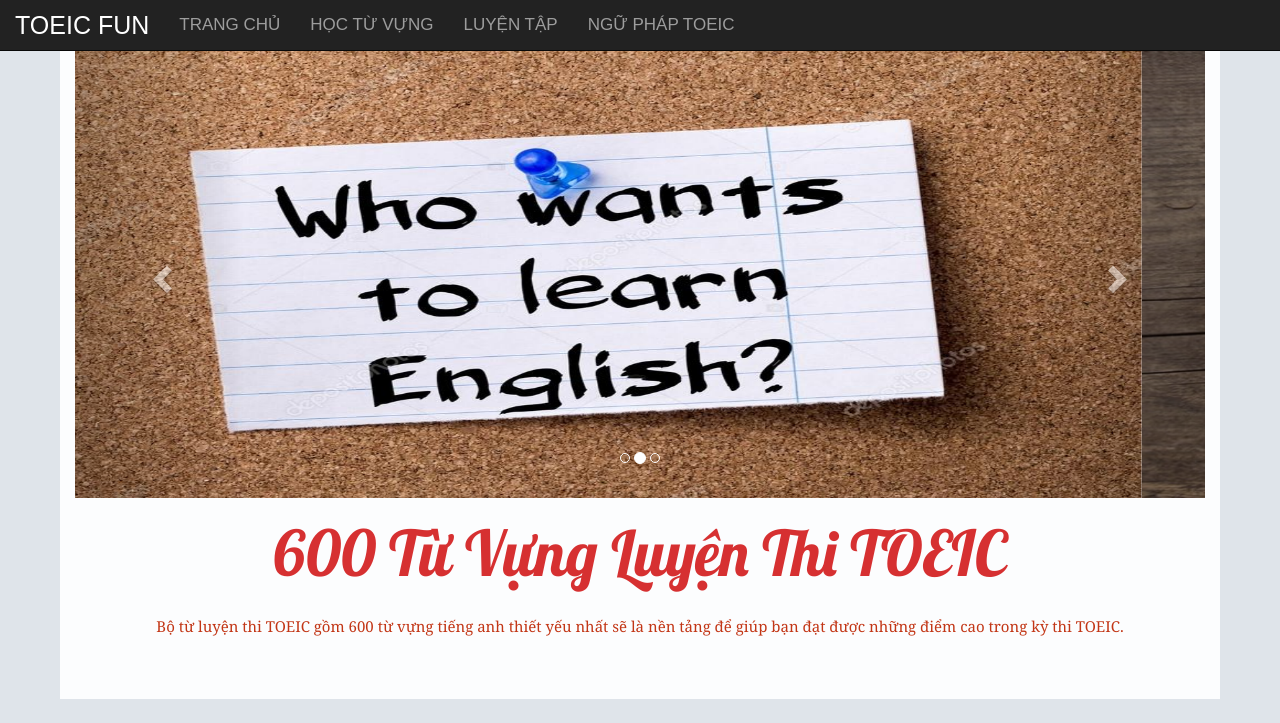
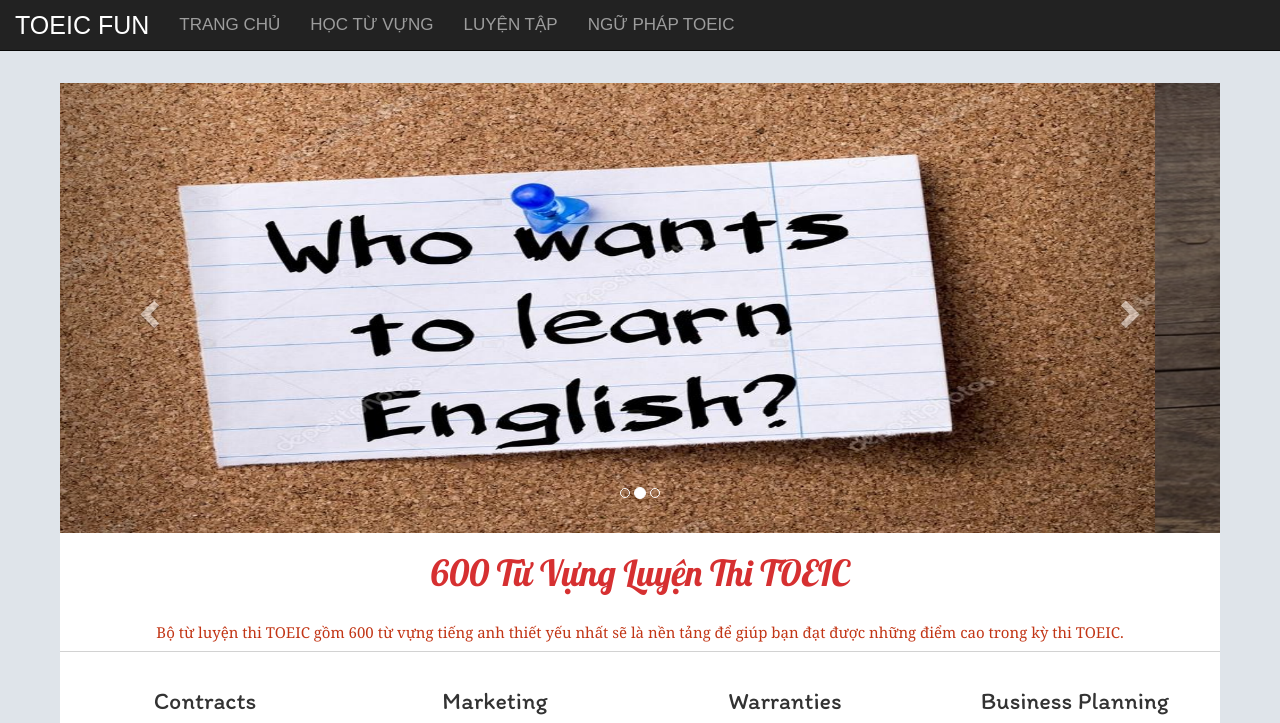
Before and after one commit to meomen/TOEICFun, a plain HTML site: page index.html in a window 1280 px wide. Shown: the top 723 px of the page. Drawn offline with nearby package versions, Linux system fonts and the light colour scheme.

Commit message:
Chỉnh sửa giao diện.
Chỉnh sửa phần sildeshow sao cho vừa chiều rộng và sửa lại favicon của contract.html.

```diff
--- a/content/topic/contract.html
+++ b/content/topic/contract.html
@@ -4,7 +4,7 @@
   <title>TOEIC FUN</title>
   <meta charset="utf-8">
   <meta name="viewport" content="width=device-width, initial-scale=1">
-  <link rel=icon href=image/favicon.jpg sizes="16x16" type="image/jpg">
+  <link rel=icon href=../../image/favicon.png sizes="16x16" type="image/png">
   <link rel="stylesheet" href="https://maxcdn.bootstrapcdn.com/bootstrap/3.4.0/css/bootstrap.min.css">
   <link rel="stylesheet" type="text/css" href="../../css/reset.css">
   <link rel="stylesheet" type="text/css" href="../../css/styletopic.css">
@@ -76,7 +76,7 @@
 		</div>
 		<!-- youtube -->
 		<div align="center"><iframe width="500" height="320" src="https://www.youtube.com/embed/drdFH6ONKVM" frameborder="0" allowfullscreen="" class="vid"></iframe></div>
-
+<!-- kết thúc drop-down-list -->
 		<!-- bắt đầu bài học -->
 		<div class="container-fluid" id="tags-word">
 		  <div class="row">
--- a/css/style.css
+++ b/css/style.css
@@ -1,5 +1,5 @@
 body {
-	background-color: #eeeeee;
+	background-color: #dfe4ea;
 	font: 12px Arial, Helvetica, sans-serif;
 	line-height: 1.254;
 }
@@ -9,6 +9,14 @@ body {
 	padding: 0px 60px;
 	padding-bottom: 10px;
 	background-color: #dfe4ea;
+}
+#content{
+	width: auto;
+	background-color: white;
+}
+#container{
+	width: 100%;
+	background-color: red;
 }
 .row-topic {
 	margin-top: 2.8em;
@@ -21,7 +29,7 @@ body {
   	filter: alpha(opacity=60);
 }
 .image {
-	border: 3px solid #eeeeee;
+	border: 3px solid #d2d2d2;
 }
 footer {
 	margin-top: 3em;
@@ -45,3 +53,11 @@ footer p {
 	font-family: 'Itim', cursive;
 	font-size: 2em;
 }
+#slideshow {
+	margin-top: 83px;
+}
+.line-w-45px {
+		width: 100%;
+		height: 1px;
+		background-color: #d2d2d2;
+	}
--- a/index.html
+++ b/index.html
@@ -16,9 +16,6 @@
 <div id="wrapper">
 	<!--Bắt đầu header-->
 	<div id="header">
-		<!-- <div class="logo">
-			 <img src="image/logo.jpg" class="img-responsive" alt="Responsive image">
-		</div> -->
 		<!--bắt đầu menu-->
 		<nav class="navbar navbar-inverse navbar-fixed-top" style="font-size: 17px;">
 		  <div class="container-fluid">
@@ -45,11 +42,11 @@
 		<!--kết thúc menu-->
 	</div>
 	<!--Kết thúc header-->
-	<!--Bắt đầu thông tin-->
-	<div class="jumbotron">
-	  <div class="container-jb">
-      <!----Bắt đầu phần slide-->
-     <div class="container">
+	<!--=======================Bắt đầu nội dung gồm 24 chủ đề======================-->
+	<div id="content">
+    <!--========================Bắt đầu phần slide=============================-->
+    <div id="slideshow">
+       <div class="container-slideshow">
           <div id="myCarousel" class="carousel slide" data-ride="carousel">
         <!-- Indicators -->
             <ol class="carousel-indicators">
@@ -57,25 +54,19 @@
               <li data-target="#myCarousel" data-slide-to="1"></li>
               <li data-target="#myCarousel" data-slide-to="2"></li>
             </ol>
-
         <!-- Wrapper for slides -->
          <div class="carousel-inner">
-
           <div class="item active">
             <img src="image/header/03.jpg" alt="Learn English" style="width:100%;height: 450px;">
           </div>
-
           <div class="item">
             <img src="image/header/01.jpg" alt="Learn English" style="width:100%;height: 450px;">
           </div>
-
           <div class="item">
             <img src="image/header/02.png" alt="Learn English" style="width:100%;
             height: 450px;">
           </div>
-
         </div>
-
         <!-- Left and right controls -->
         <a class="left carousel-control" href="#myCarousel" data-slide="prev">
           <span class="glyphicon glyphicon-chevron-left"></span>
@@ -87,18 +78,17 @@
         </a>
       </div>
     </div>
-      <!--Kết thúc slide-->
   </div>
-      <div class="container text-center">
+  <!--========================Kết thúc phần slide=======================-->
+  <!--=============================Bắt đầu phần giới thiệu===============-->
+     <div class="text-center">
         <h1 style="color: #d63031; font-family: 'Lobster', cursive;">600 Từ Vựng Luyện Thi TOEIC</h1>
         <p id=sologan style="font-size: 15px;">Bộ từ luyện thi TOEIC gồm 600 từ vựng tiếng anh thiết yếu nhất sẽ là nền tảng để giúp bạn đạt được những điểm cao trong kỳ thi TOEIC.</p>
      </div>
-	</div>
-	<!--Kết thúc thông tin-->
-	<!--Bắt đầu nội dung gồm 24 chủ đề-->
-	<div id="content">
-    <!--Chủ đề hàng thứ nhất-->
+    <!--=============================Kết thúc phần giới thiệu===============-->
+     <div class="text-center line-w-45px"></div>
 		<div class="container-fluid row-topic text-center">
+      <!--==========================Chủ đề hàng thứ nhất====================-->
         <div class="row">
           <div class="col-sm-3">
             <p class="title-topic">Contracts</p>
@@ -118,8 +108,8 @@
           </div>
         </div>
       </div><br>
-    <!--Kết thúc hàng 1-->
-    <!--Bắt đầu hàng 2-->
+    <!--  ==============================Kết thúc hàng 1==================-->
+    <!--==============================Bắt đầu hàng 2===================-->
         <div class="container-fluid row-topic text-center">
           <div class="row">
             <div class="col-sm-3">
@@ -140,8 +130,8 @@
             </div>
           </div>
         </div><br>
-        <!--Kết thúc hàng 2-->
-        <!--Bắt đầu hàng 3-->
+        <!--=============================Kết thúc hàng 2===================-->
+        <!--===========================Bắt đầu hàng 3==================-->
       <div class="container-fluid row-topic text-center">
         <div class="row">
           <div class="col-sm-3">
@@ -162,8 +152,8 @@
           </div>
         </div>
       </div><br>
-      <!--Kết thúc hàng 3-->
-      <!--Bắt đầu hàng 4-->
+      <!--================================Kết thúc hàng 3====================-->
+      <!--==============================Bắt đầu hàng 4===============-->
     <div class="container-fluid row-topic text-center">
       <div class="row">
         <div class="col-sm-3">
@@ -184,8 +174,8 @@
         </div>
       </div>
     </div><br>
-    <!--Kết thúc hàng 4-->
-    <!--Bắt đầu hàng 5-->
+    <!--================================Kết thúc hàng 4=========================-->
+    <!--=================================Bắt đầu hàng 5================-->
       <div class="container-fluid row-topic text-center">
         <div class="row">
           <div class="col-sm-3">
@@ -206,8 +196,8 @@
           </div>
         </div>
       </div><br>
-      <!--Kết thúc hàng 5-->
-      <!--Bắt đầu hàng 6-->
+      <!--=======================================Kết thúc hàng 5-===========-->
+      <!--=================================Bắt đầu hàng 6=================-->
       <div class="container-fluid row-topic text-center">
         <div class="row">
           <div class="col-sm-3">
@@ -228,7 +218,7 @@
           </div>
         </div>
       </div><br>
-      <!--Kết thúc hàng 6-->
+      <!--===============================Kết thúc hàng 6======================-->
 <br>
 	</div>
 	<!--Kết thúc nội dung-->
```
Lines whose indentation alone changed are shown as unchanged.
